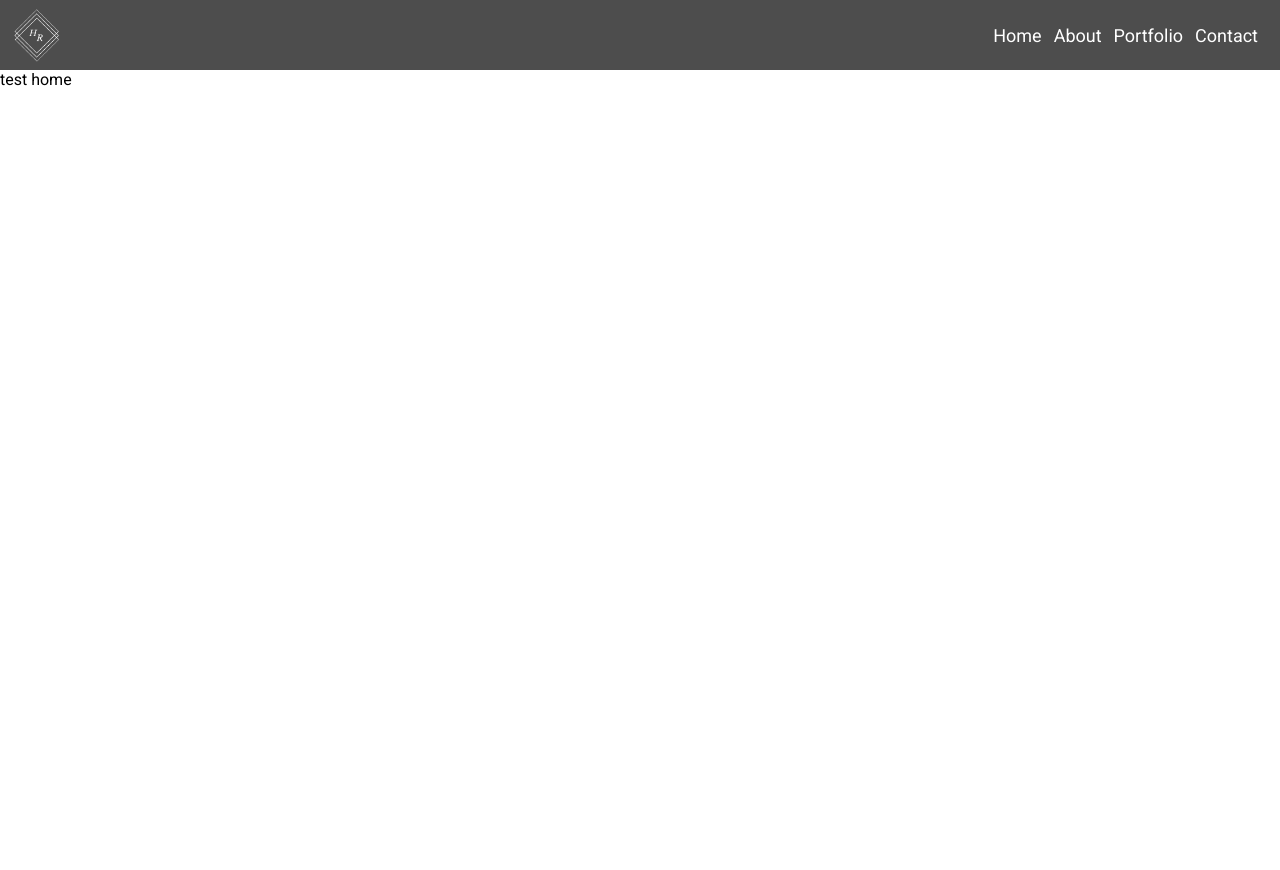
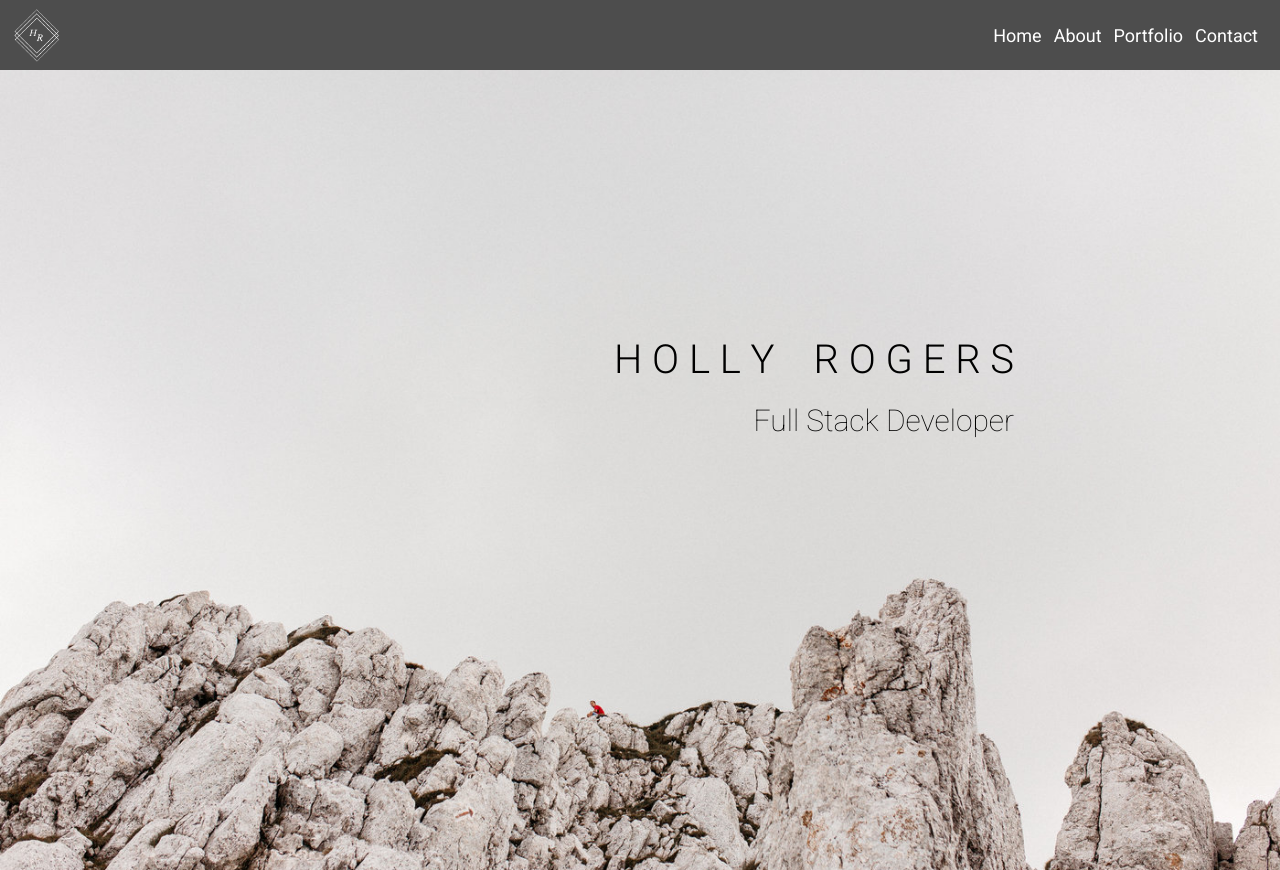
Before and after one commit to holly257/portfolio, a React (Create React App) app: page / in a window 1280 px wide. Before the commit the page ends 800 px from the top, so only its background shows below. Built offline with nearby package versions, Linux system fonts and the light colour scheme.

Commit message:
landing page started

```diff
--- a/src/Routes/About/AboutPage.js
+++ b/src/Routes/About/AboutPage.js
@@ -1,5 +1,4 @@
 import React from 'react';
-import { Router } from 'react-router-dom';
 import './AboutPage.css'
 
 function AboutPage() {
@@ -7,16 +6,16 @@ function AboutPage() {
     <main >
       <div id='about-me'>A B O U T &nbsp;&nbsp; M E</div>
       <div id='about-page'>
-        <span class='split'>
+        <span className='split'>
           <h1 id='about-header'>Hello!</h1>
           <h2 id='about-intro'>My name is Holly Rogers.</h2>
-          <h4 class='about'>I am a full stack developer, currently based in the Atlanta area. </h4>
-          <h4 class='about'>I have always been interested in design, but I recently discovered full stack development and haven’t been able to stop since!</h4>
-          <h4 class='about'>I am looking for the opportunity to join a team of developers and collaborate on new projects.</h4>
-          <h4 class='about'>In my free time I enjoy traveling, reading, hiking, and lots of coffee.</h4>
-          <h4 class='about'>Feel free to reach out or browse some of my projects below!</h4>
+          <h4 className='about'>I am a full stack developer, currently based in the Atlanta area. </h4>
+          <h4 className='about'>I have always been interested in design, but I recently discovered full stack development and haven’t been able to stop since!</h4>
+          <h4 className='about'>I am looking for the opportunity to join a team of developers and collaborate on new projects.</h4>
+          <h4 className='about'>In my free time I enjoy traveling, reading, hiking, and lots of coffee.</h4>
+          <h4 className='about'>Feel free to reach out or browse some of my projects below!</h4>
         </span>
-        <span class='split'>
+        <span className='split'>
           <img id='about-img' src='/img/Holly1.jpg' alt='Hey! I am Holly.'></img>
         </span>
       </div>
--- a/src/Routes/Home/HomePage.css
+++ b/src/Routes/Home/HomePage.css
@@ -0,0 +1,25 @@
+#home {
+    background-image: url('/img/Mountain.jpg');
+    background-size: cover;
+}
+
+#home-containter {
+    width: 100vw;
+    height: 100vh;
+}
+
+#home-span {
+    text-align: right;
+    padding: 20%;
+}
+
+.home-intro {
+    padding: 10px;
+    font-weight: 300;
+    font-size: 40px;
+}
+
+#home-info {
+    font-size: 30px;
+    font-weight: 100;
+}
--- a/src/Routes/Home/HomePage.js
+++ b/src/Routes/Home/HomePage.js
@@ -3,8 +3,13 @@ import './HomePage.css'
 
 function HomePage() {
   return (
-    <main>
-      test home
+    <main id='home'>
+      <div id='home-containter'>
+        <div id='home-span'>
+          <h1 class='home-intro'>H O L L Y &nbsp;&nbsp; R O G E R S</h1>
+          <h3 class='home-intro' id='home-info' >Full Stack Developer</h3>
+        </div>
+      </div>
     </main>
   );
 }
--- a/src/Routes/Nav/Nav.js
+++ b/src/Routes/Nav/Nav.js
@@ -7,12 +7,12 @@ class Nav extends Component {
   render() {
     return (
       <nav id='nav-bar'>
-        <img class='nav-split' id='logo' src='/img/PersonalLogoInitials.png' alt='HR personal logo'></img>
-        <div class='nav-split' id='nav-items'>
-          <Link class='droplist' to='/'>Home</Link>
-          <Link class='droplist' to='/about'>About</Link>
-          <Link class='droplist' to='/portfolio'>Portfolio</Link>
-          <Link class='droplist' to='/contact'>Contact</Link>
+        <img className='nav-split' id='logo' src='/img/PersonalLogoInitials.png' alt='HR personal logo'></img>
+        <div className='nav-split' id='nav-items'>
+          <Link className='droplist' to='/'>Home</Link>
+          <Link className='droplist' to='/about'>About</Link>
+          <Link className='droplist' to='/portfolio'>Portfolio</Link>
+          <Link className='droplist' to='/contact'>Contact</Link>
         </div>
       </nav>
     );
--- a/src/Routes/NotFound/NotFoundPage.css
+++ b/src/Routes/NotFound/NotFoundPage.css
@@ -0,0 +1,5 @@
+#error-page {
+    padding: 20%;
+    font-weight: 100;
+    line-height: 30px;
+}
--- a/src/Routes/NotFound/NotFoundPage.js
+++ b/src/Routes/NotFound/NotFoundPage.js
@@ -4,7 +4,10 @@ import './NotFoundPage.css'
 function NotFoundPage() {
   return (
     <main>
-      test not found
+      <div id='error-page'>
+        <h2>404 Error</h2>
+        <h3>Sorry, page not found.</h3>
+      </div>
     </main>
   );
 }
```
